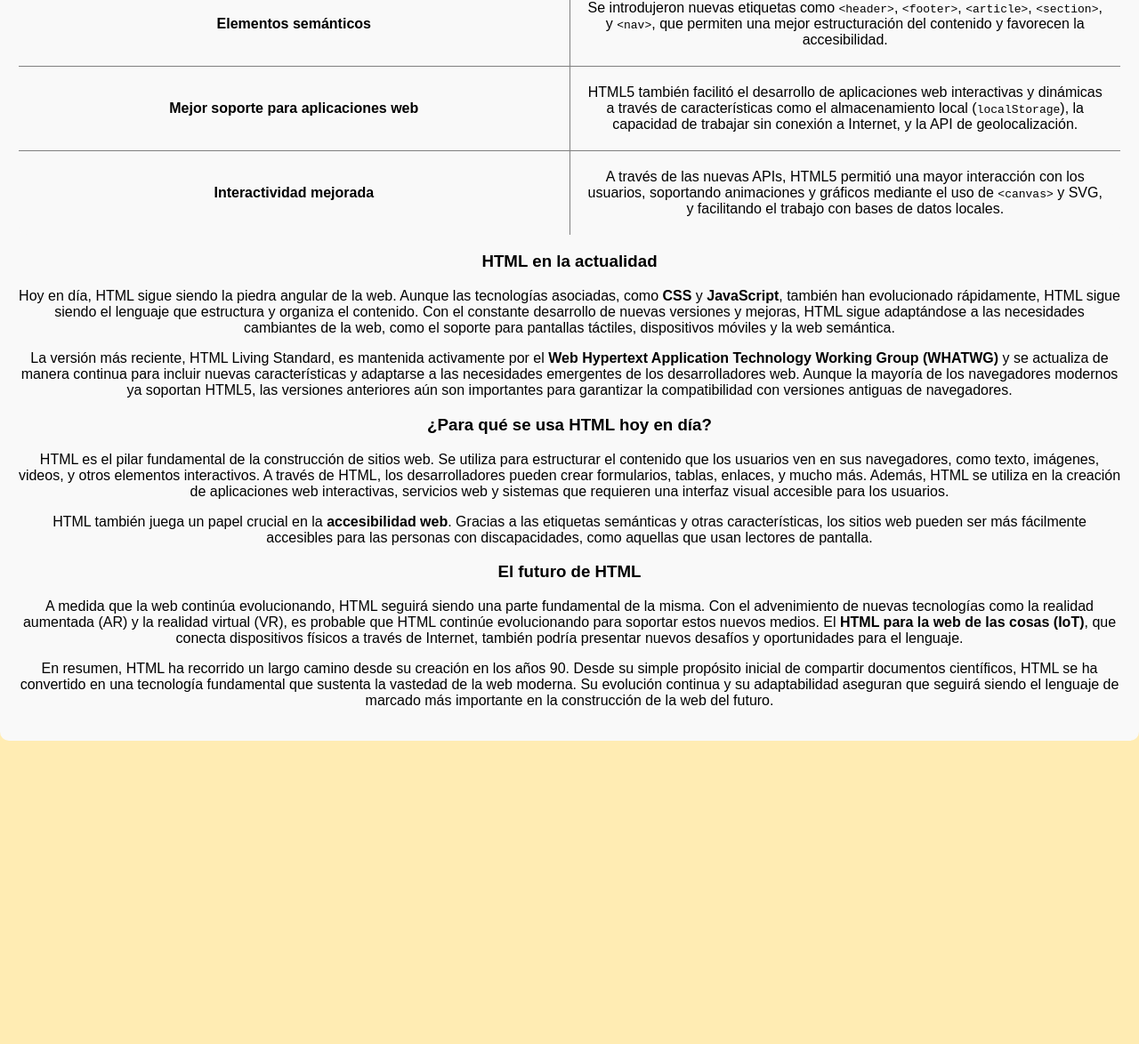
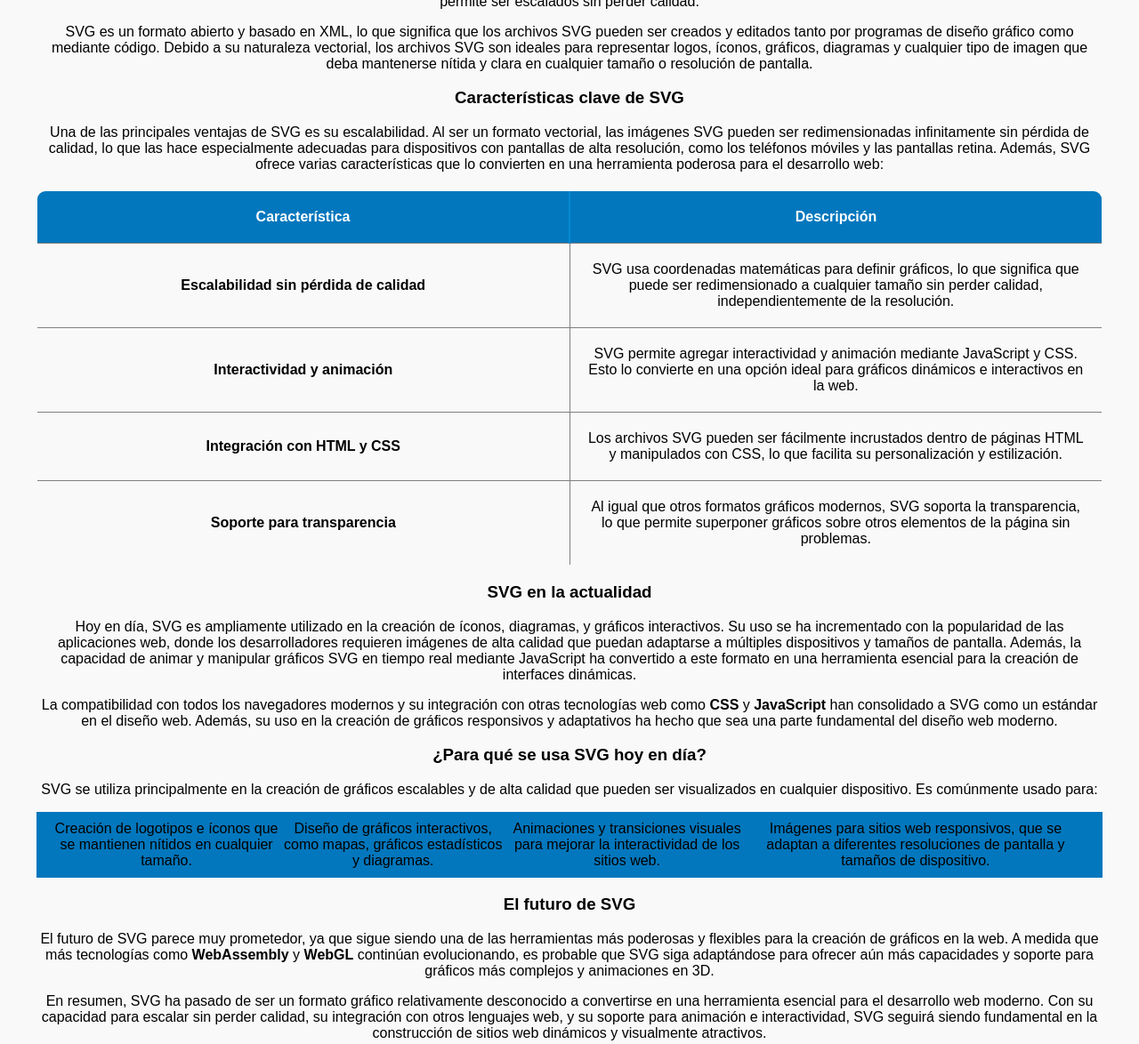
Before and after one commit to jPabloASIR/Trabajo_Tr.1, a plain HTML site: page TRABAJO/SVG.html in a window 1280 px wide. Shown: the part 1117-2291 px from the top of the page at 89% size. Before the commit the page ends 1950 px from the top, so only its background shows below. Drawn offline with Linux system fonts and the light colour scheme.

Commit message:
Update SVG.html

```diff
--- a/TRABAJO/SVG.html
+++ b/TRABAJO/SVG.html
@@ -62,44 +62,64 @@
                             <table border="1" cellpadding="10" style="width: 100%; margin-top: 20px;">
                                 <thead>
     <tr>
+        <th>SVG</th>
+    </tr>
+</thead>
+<tbody>
+    <tr>
+        <td>
+            <p><strong>SVG (Scalable Vector Graphics)</strong> es un formato de imagen basado en vectores que se utiliza para representar gráficos bidimensionales en la web. Fue desarrollado por el <strong>World Wide Web Consortium (W3C)</strong> en 1999 y ha crecido para convertirse en uno de los estándares más utilizados para gráficos interactivos y animaciones en sitios web. A diferencia de los formatos de imagen rasterizados como PNG o JPEG, los gráficos SVG se basan en descripciones matemáticas y no en píxeles, lo que les permite ser escalados sin perder calidad.</p>
+
+            <p>SVG es un formato abierto y basado en XML, lo que significa que los archivos SVG pueden ser creados y editados tanto por programas de diseño gráfico como mediante código. Debido a su naturaleza vectorial, los archivos SVG son ideales para representar logos, íconos, gráficos, diagramas y cualquier tipo de imagen que deba mantenerse nítida y clara en cualquier tamaño o resolución de pantalla.</p>
+
+            <h3><strong>Características clave de SVG</strong></h3>
+            <p>Una de las principales ventajas de SVG es su escalabilidad. Al ser un formato vectorial, las imágenes SVG pueden ser redimensionadas infinitamente sin pérdida de calidad, lo que las hace especialmente adecuadas para dispositivos con pantallas de alta resolución, como los teléfonos móviles y las pantallas retina. Además, SVG ofrece varias características que lo convierten en una herramienta poderosa para el desarrollo web:</p>
+
+            <table border="1" cellpadding="10" style="width: 100%; margin-top: 20px;">
+                <thead>
+                    <tr>
                         <th><strong>Característica</strong></th>
                         <th><strong>Descripción</strong></th>
                     </tr>
                 </thead>
                 <tbody>
                     <tr>
-                                        <td><strong>Soporte nativo para multimedia</strong></td>
-                                        <td>HTML5 incluye etiquetas como <code>&lt;audio&gt;</code> y <code>&lt;video&gt;</code>, lo que permite la integración de contenido multimedia sin necesidad de plugins adicionales como Flash.</td>
+                        <td><strong>Escalabilidad sin pérdida de calidad</strong></td>
+                        <td>SVG usa coordenadas matemáticas para definir gráficos, lo que significa que puede ser redimensionado a cualquier tamaño sin perder calidad, independientemente de la resolución.</td>
                     </tr>
                     <tr>
-                                        <td><strong>Elementos semánticos</strong></td>
-                                        <td>Se introdujeron nuevas etiquetas como <code>&lt;header&gt;</code>, <code>&lt;footer&gt;</code>, <code>&lt;article&gt;</code>, <code>&lt;section&gt;</code>, y <code>&lt;nav&gt;</code>, que permiten una mejor estructuración del contenido y favorecen la accesibilidad.</td>
+                        <td><strong>Interactividad y animación</strong></td>
+                        <td>SVG permite agregar interactividad y animación mediante JavaScript y CSS. Esto lo convierte en una opción ideal para gráficos dinámicos e interactivos en la web.</td>
                     </tr>
                     <tr>
-                                        <td><strong>Mejor soporte para aplicaciones web</strong></td>
-                                        <td>HTML5 también facilitó el desarrollo de aplicaciones web interactivas y dinámicas a través de características como el almacenamiento local (<code>localStorage</code>), la capacidad de trabajar sin conexión a Internet, y la API de geolocalización.</td>
+                        <td><strong>Integración con HTML y CSS</strong></td>
+                        <td>Los archivos SVG pueden ser fácilmente incrustados dentro de páginas HTML y manipulados con CSS, lo que facilita su personalización y estilización.</td>
                     </tr>
                     <tr>
-                                        <td><strong>Interactividad mejorada</strong></td>
-                                        <td>A través de las nuevas APIs, HTML5 permitió una mayor interacción con los usuarios, soportando animaciones y gráficos mediante el uso de <code>&lt;canvas&gt;</code> y SVG, y facilitando el trabajo con bases de datos locales.</td>
+                        <td><strong>Soporte para transparencia</strong></td>
+                        <td>Al igual que otros formatos gráficos modernos, SVG soporta la transparencia, lo que permite superponer gráficos sobre otros elementos de la página sin problemas.</td>
                     </tr>
                 </tbody>
             </table>
 
-                            <h3><strong>HTML en la actualidad</strong></h3>
-                            <p>Hoy en día, HTML sigue siendo la piedra angular de la web. Aunque las tecnologías asociadas, como <strong>CSS</strong> y <strong>JavaScript</strong>, también han evolucionado rápidamente, HTML sigue siendo el lenguaje que estructura y organiza el contenido. Con el constante desarrollo de nuevas versiones y mejoras, HTML sigue adaptándose a las necesidades cambiantes de la web, como el soporte para pantallas táctiles, dispositivos móviles y la web semántica.</p>
+            <h3><strong>SVG en la actualidad</strong></h3>
+            <p>Hoy en día, SVG es ampliamente utilizado en la creación de íconos, diagramas, y gráficos interactivos. Su uso se ha incrementado con la popularidad de las aplicaciones web, donde los desarrolladores requieren imágenes de alta calidad que puedan adaptarse a múltiples dispositivos y tamaños de pantalla. Además, la capacidad de animar y manipular gráficos SVG en tiempo real mediante JavaScript ha convertido a este formato en una herramienta esencial para la creación de interfaces dinámicas.</p>
 
-                            <p>La versión más reciente, HTML Living Standard, es mantenida activamente por el <strong>Web Hypertext Application Technology Working Group (WHATWG)</strong> y se actualiza de manera continua para incluir nuevas características y adaptarse a las necesidades emergentes de los desarrolladores web. Aunque la mayoría de los navegadores modernos ya soportan HTML5, las versiones anteriores aún son importantes para garantizar la compatibilidad con versiones antiguas de navegadores.</p>
+            <p>La compatibilidad con todos los navegadores modernos y su integración con otras tecnologías web como <strong>CSS</strong> y <strong>JavaScript</strong> han consolidado a SVG como un estándar en el diseño web. Además, su uso en la creación de gráficos responsivos y adaptativos ha hecho que sea una parte fundamental del diseño web moderno.</p>
 
-                            <h3><strong>¿Para qué se usa HTML hoy en día?</strong></h3>
-                            <p>HTML es el pilar fundamental de la construcción de sitios web. Se utiliza para estructurar el contenido que los usuarios ven en sus navegadores, como texto, imágenes, videos, y otros elementos interactivos. A través de HTML, los desarrolladores pueden crear formularios, tablas, enlaces, y mucho más. Además, HTML se utiliza en la creación de aplicaciones web interactivas, servicios web y sistemas que requieren una interfaz visual accesible para los usuarios.</p>
+            <h3><strong>¿Para qué se usa SVG hoy en día?</strong></h3>
+            <p>SVG se utiliza principalmente en la creación de gráficos escalables y de alta calidad que pueden ser visualizados en cualquier dispositivo. Es comúnmente usado para:</p>
+            <ul>
+                <li>Creación de logotipos e íconos que se mantienen nítidos en cualquier tamaño.</li>
+                <li>Diseño de gráficos interactivos, como mapas, gráficos estadísticos y diagramas.</li>
+                <li>Animaciones y transiciones visuales para mejorar la interactividad de los sitios web.</li>
+                <li>Imágenes para sitios web responsivos, que se adaptan a diferentes resoluciones de pantalla y tamaños de dispositivo.</li>
+            </ul>
 
-                            <p>HTML también juega un papel crucial en la <strong>accesibilidad web</strong>. Gracias a las etiquetas semánticas y otras características, los sitios web pueden ser más fácilmente accesibles para las personas con discapacidades, como aquellas que usan lectores de pantalla.</p>
+            <h3><strong>El futuro de SVG</strong></h3>
+            <p>El futuro de SVG parece muy prometedor, ya que sigue siendo una de las herramientas más poderosas y flexibles para la creación de gráficos en la web. A medida que más tecnologías como <strong>WebAssembly</strong> y <strong>WebGL</strong> continúan evolucionando, es probable que SVG siga adaptándose para ofrecer aún más capacidades y soporte para gráficos más complejos y animaciones en 3D.</p>
 
-                            <h3><strong>El futuro de HTML</strong></h3>
-                            <p>A medida que la web continúa evolucionando, HTML seguirá siendo una parte fundamental de la misma. Con el advenimiento de nuevas tecnologías como la realidad aumentada (AR) y la realidad virtual (VR), es probable que HTML continúe evolucionando para soportar estos nuevos medios. El <strong>HTML para la web de las cosas (IoT)</strong>, que conecta dispositivos físicos a través de Internet, también podría presentar nuevos desafíos y oportunidades para el lenguaje.</p>
-
-                            <p>En resumen, HTML ha recorrido un largo camino desde su creación en los años 90. Desde su simple propósito inicial de compartir documentos científicos, HTML se ha convertido en una tecnología fundamental que sustenta la vastedad de la web moderna. Su evolución continua y su adaptabilidad aseguran que seguirá siendo el lenguaje de marcado más importante en la construcción de la web del futuro.</p>
+            <p>En resumen, SVG ha pasado de ser un formato gráfico relativamente desconocido a convertirse en una herramienta esencial para el desarrollo web moderno. Con su capacidad para escalar sin perder calidad, su integración con otros lenguajes web, y su soporte para animación e interactividad, SVG seguirá siendo fundamental en la construcción de sitios web dinámicos y visualmente atractivos.</p>
         </td>
     </tr>
 </tbody>
```
Lines whose indentation alone changed are shown as unchanged.
